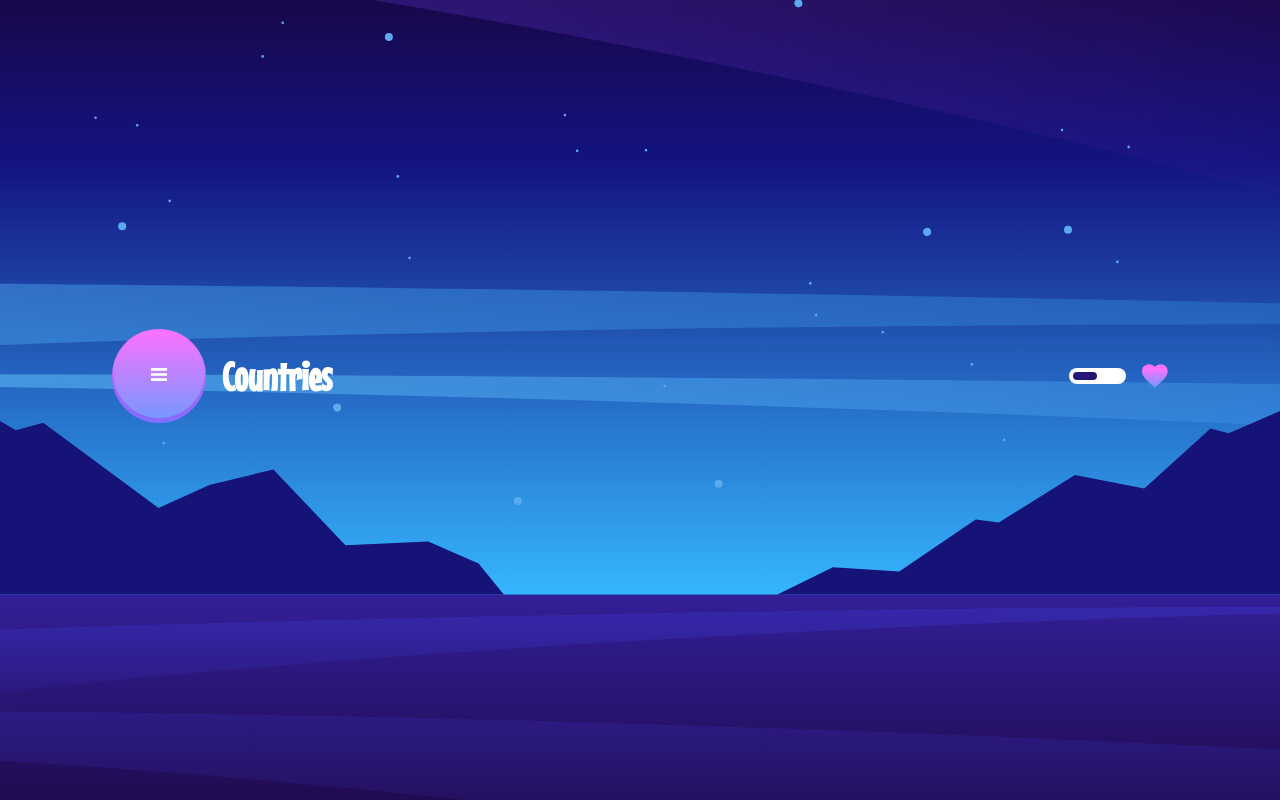
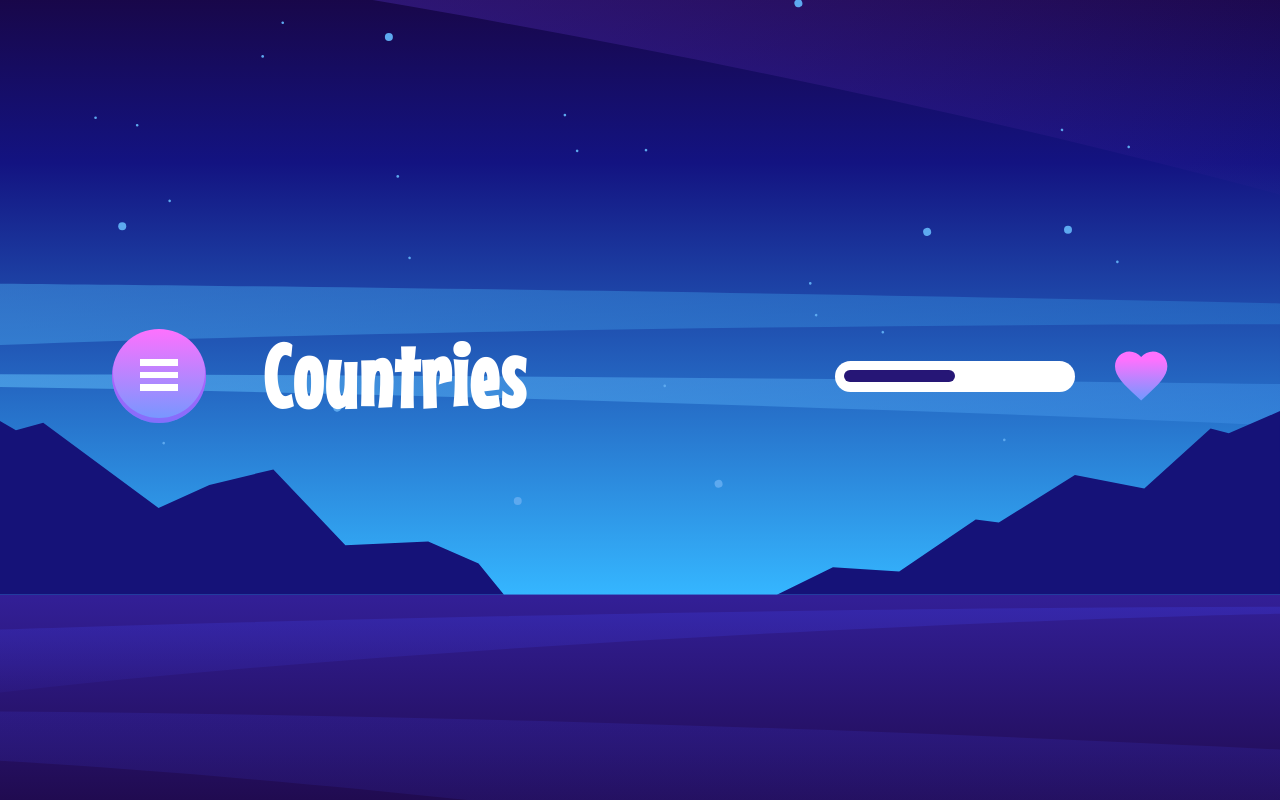
Before and after one commit to anitayawson/Hangman-Game, a React (Create React App) app: page /in-game in a window 1280 px wide. Built offline with nearby package versions, Linux system fonts and the light colour scheme.

Commit message:
add responsive design for in game & progress bar

```diff
--- a/src/components/ProgressBar/ProgressBar.scss
+++ b/src/components/ProgressBar/ProgressBar.scss
@@ -7,6 +7,16 @@
   height: 1rem;
   border-radius: 6rem;
   padding: 0.25rem;
+
+  @include tablet {
+    width: 10rem;
+    height: 1.9375rem;
+    padding: 0.6rem;
+  }
+
+  @include tablet {
+    width: 15rem;
+  }
 }
 
 .progress {
--- a/src/pages/InGame/InGame.scss
+++ b/src/pages/InGame/InGame.scss
@@ -6,11 +6,23 @@
 
   &__icon {
     width: 1rem;
+
+    @include tablet {
+      width: 1.6rem;
+    }
+
+    @include desktop {
+      width: 2.375rem;
+    }
   }
 }
 
 .heart-icon {
   width: 1.635rem;
+
+  @include tablet {
+    width: 3.3331rem;
+  }
 }
 
 .in-game {
@@ -25,16 +37,37 @@
     display: flex;
     align-items: center;
     gap: 1rem;
+
+    @include tablet {
+      gap: 2rem;
+    }
+
+    @include desktop {
+      gap: 3.5625rem;
+    }
   }
 
   &__category-name {
     font-size: 2.5rem;
     color: white;
+
+    @include tablet {
+      @include heading-m;
+    }
+
+    @include desktop {
+      @include heading-l;
+      text-transform: capitalize;
+    }
   }
 
   &__progress {
     display: flex;
     align-items: center;
     gap: 1rem;
+
+    @include tablet {
+      gap: 2.5rem;
+    }
   }
 }
--- a/src/styles/partials/_mixins.scss
+++ b/src/styles/partials/_mixins.scss
@@ -21,11 +21,13 @@
 }
 
 @mixin heading-m {
+  text-transform: uppercase;
   font-size: 3rem;
   letter-spacing: 0.15rem;
 }
 
 @mixin heading-s {
+  text-transform: uppercase;
   font-size: 2rem;
   letter-spacing: 0.05rem;
 }
```
